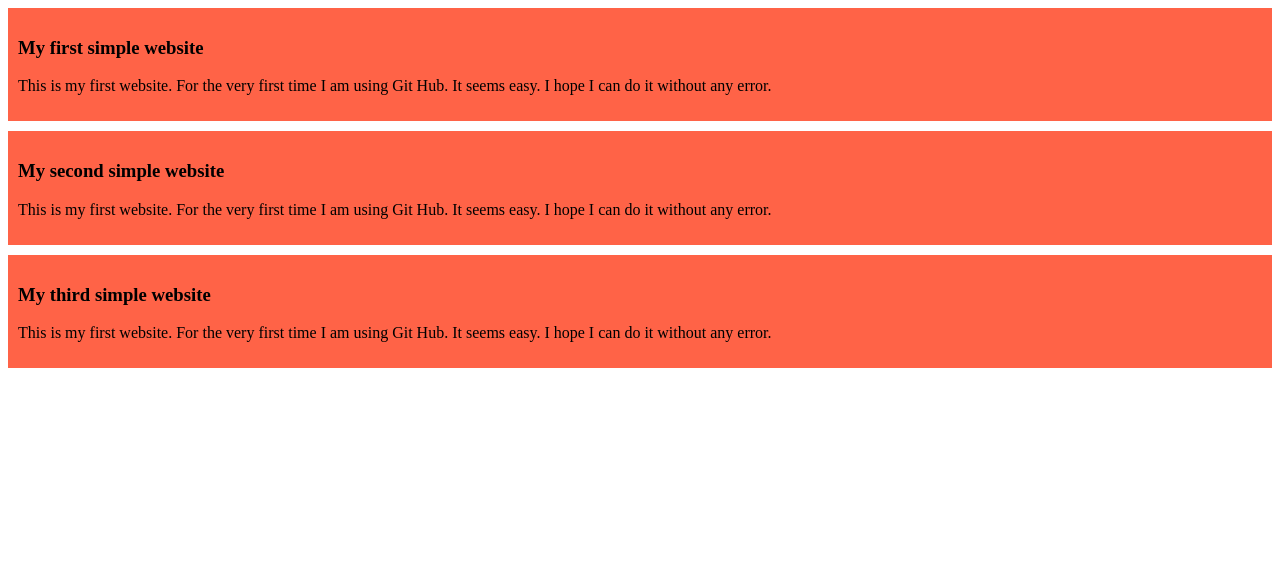
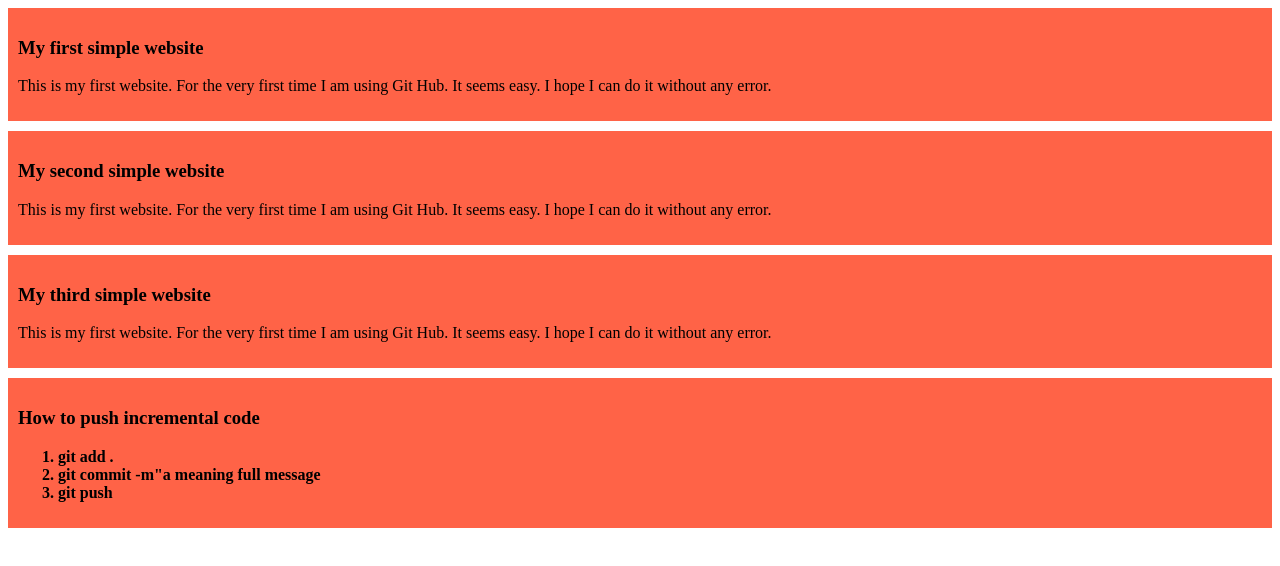
Before and after one commit to khanm206/my-simple-website, a plain HTML site: page index.html in a window 1280 px wide. Drawn offline with Linux system fonts and the light colour scheme.

Commit message:
added list

```diff
--- a/index.html
+++ b/index.html
@@ -7,17 +7,24 @@
     <link rel="stylesheet" href="styles/blog.css">
 </head>
 <body>
-    <div>
+    <div class="d1">
         <h3>My first simple website</h3>
         <p>This is my first website. For the very first time I am using Git Hub. It seems easy. I hope I can do it without any error.</p>
     </div>
-    <div>
+    <div class="d1">
         <h3>My second simple website</h3>
         <p>This is my first website. For the very first time I am using Git Hub. It seems easy. I hope I can do it without any error.</p>
     </div>
-    <div>
+    <div class="d1">
         <h3>My third simple website</h3>
         <p>This is my first website. For the very first time I am using Git Hub. It seems easy. I hope I can do it without any error.</p>
+    </div>
+    <div class="d1" id="ol1"><h3>How to push incremental code</h3>
+        <ol>
+            <li>git add .</li>
+            <li>git commit -m"a meaning full message</li>
+            <li>git push</li>
+        </ol>
     </div>
 
 </body>
--- a/styles/blog.css
+++ b/styles/blog.css
@@ -1,5 +1,8 @@
-div{
+.d1{
     background-color: tomato;
     padding: 10px;
     margin-bottom: 10px;
 }
+#ol1{
+    font-weight: bold;
+}
```
